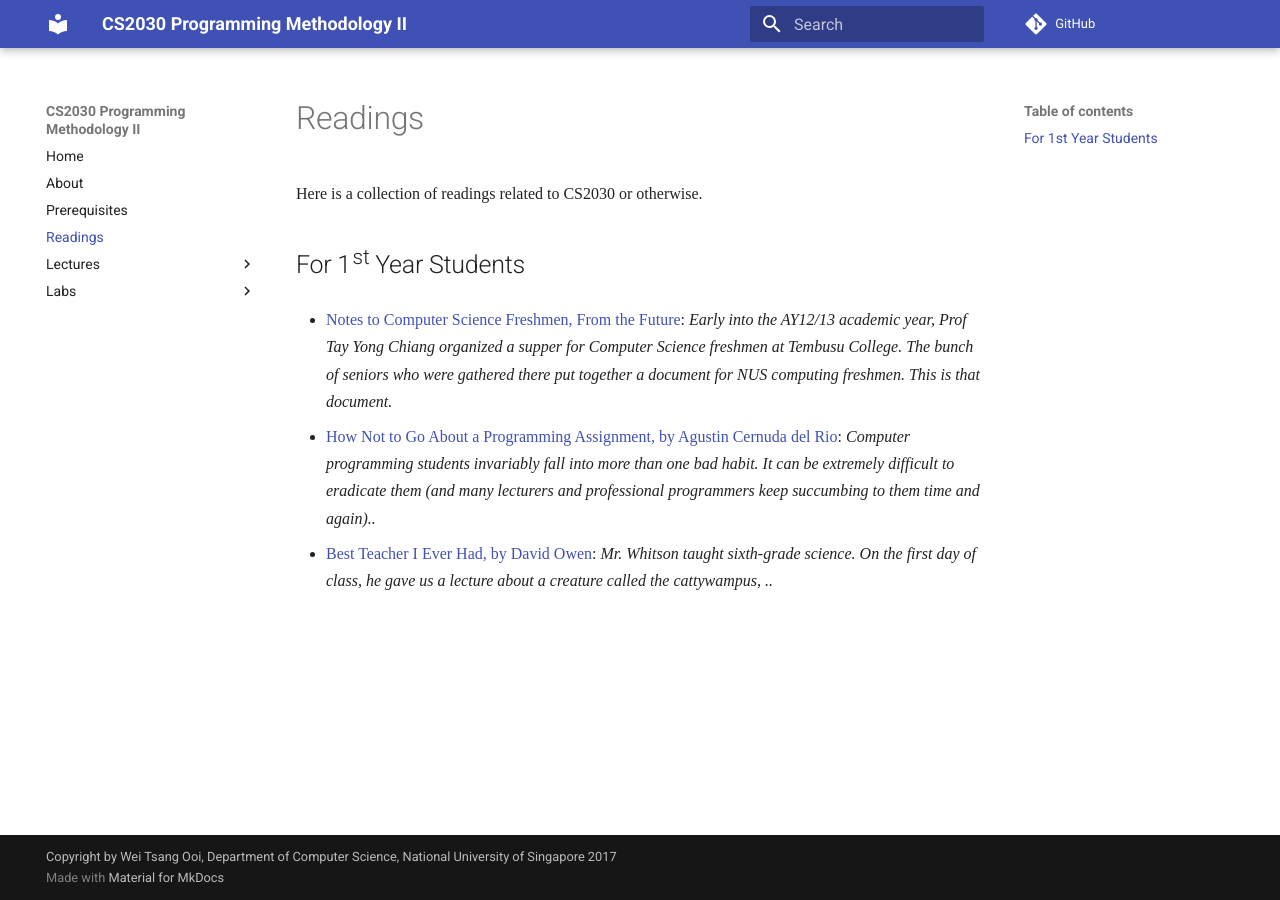
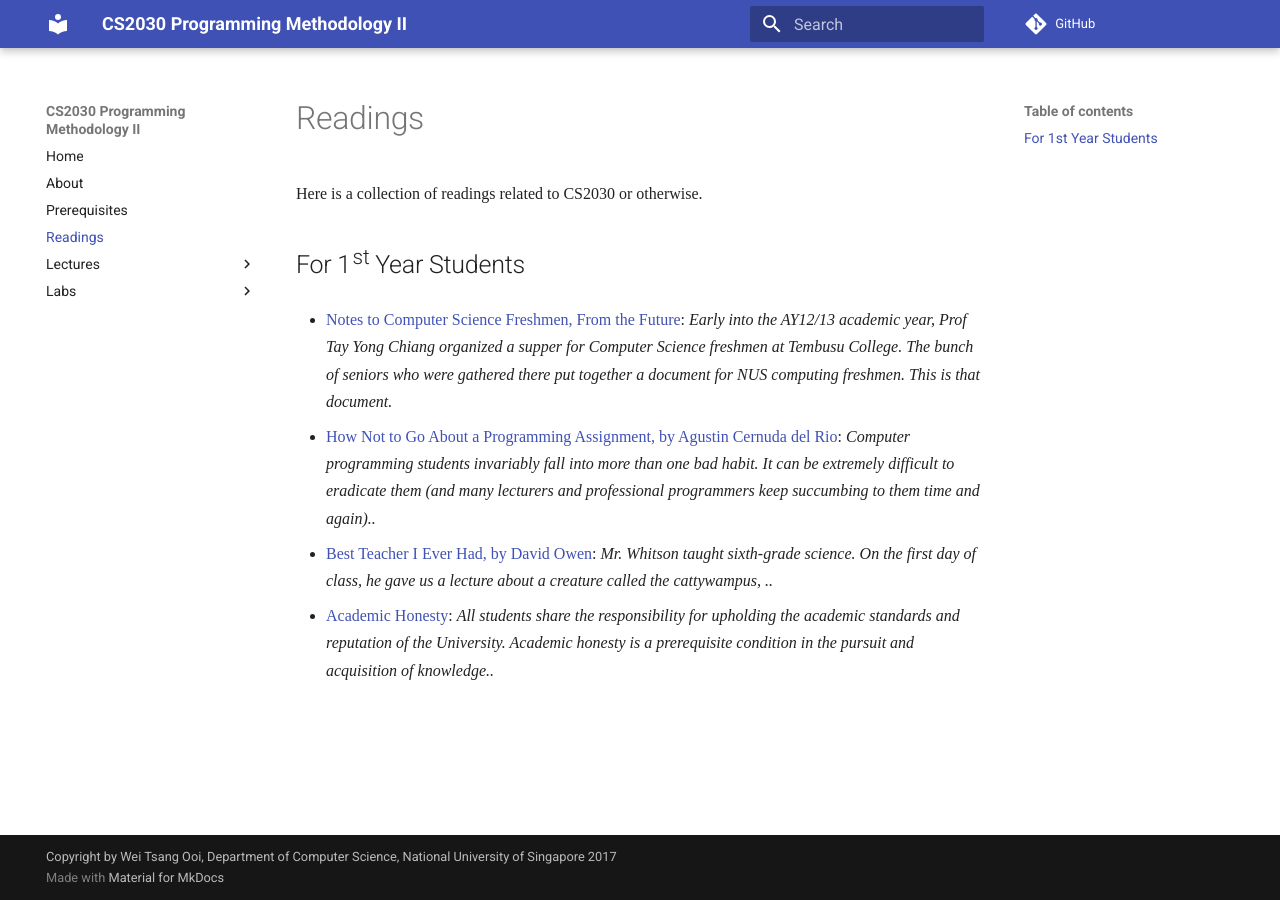
Before and after one commit to nus-cs2030/1718-s2, an MkDocs documentation site: the page built from docs/readings.md, in a window 1280 px wide. Built offline with MkDocs 1.6.1 and Material for MkDocs 9.7.7, drawn with Linux system fonts in a browser that asks for light colours; comment, search, counter and statistics services are not loaded; old or Windows-style settings are respelled for this version of MkDocs.

Commit message:
Add link to Academic Honesty for reading

```diff
--- a/docs/readings.md
+++ b/docs/readings.md
@@ -9,3 +9,5 @@ Here is a collection of readings related to CS2030 or otherwise.
 * [How Not to Go About a Programming Assignment, by Agustin Cernuda del Rio](http://people.irisa.fr/Martin.Quinson/Teaching/how-not-to-code.pdf): _Computer programming students invariably fall into more than one bad habit. It can be extremely difficult to eradicate them (and many lecturers and professional programmers keep succumbing to them time and again).._
 
 * [Best Teacher I Ever Had, by David Owen](http://www.comp.nus.edu.sg/~leonghw/Courses/cattywampus.html): _Mr. Whitson taught sixth-grade science. On the first day of class, he gave us a lecture about a creature called the cattywampus, .._
+
+* [Academic Honesty](http://www.comp.nus.edu.sg/cug/plagiarism): _All students share the responsibility for upholding the academic standards and reputation of the University. Academic honesty is a prerequisite condition in the pursuit and acquisition of knowledge.._
```
